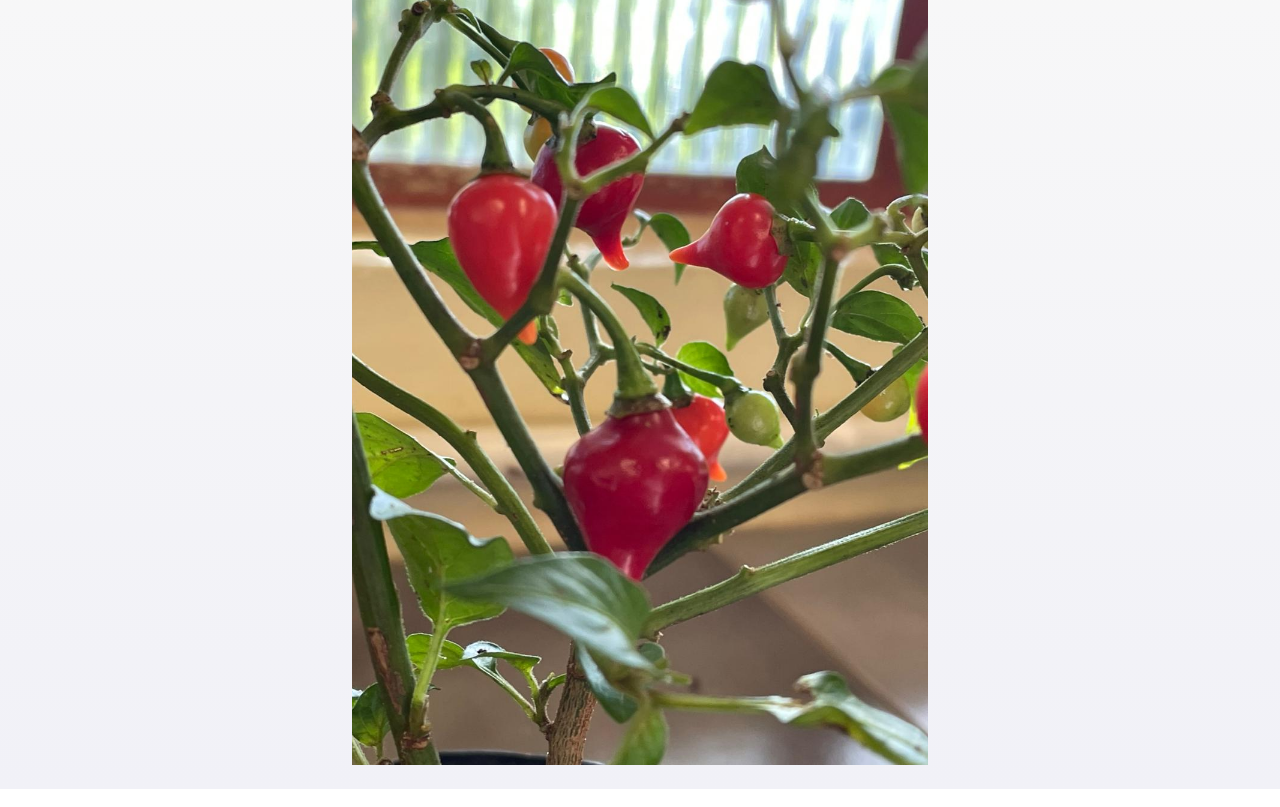
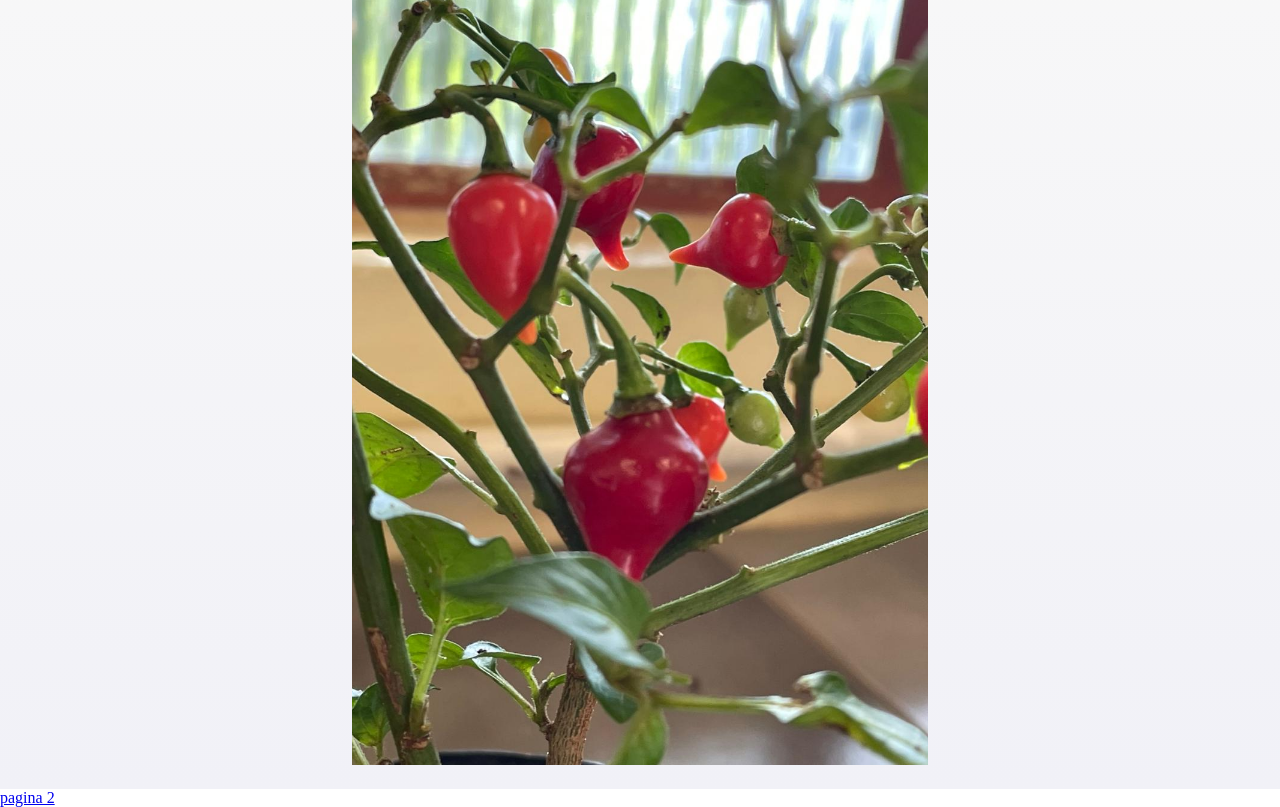
Before and after one commit to monalind4/site_2D-, a plain HTML site: page index.html in a window 1280 px wide. Shown: the part 262-1069 px from the top of the page. Drawn offline with Linux system fonts and the light colour scheme.

Commit message:
sddfsadf

```diff
--- a/index.html
+++ b/index.html
@@ -25,6 +25,7 @@
             <img class="imagem-pimenta" src="IMG-20230517-WA0032.jpg" alt="Imagem de pimenta">
             </center>
     </section>
+    <a href="index2.html" <button> pagina 2</button>
 
 </body>
 </html>
```
Also changed, not shown: index2.html (added, +1 -0 lines).
